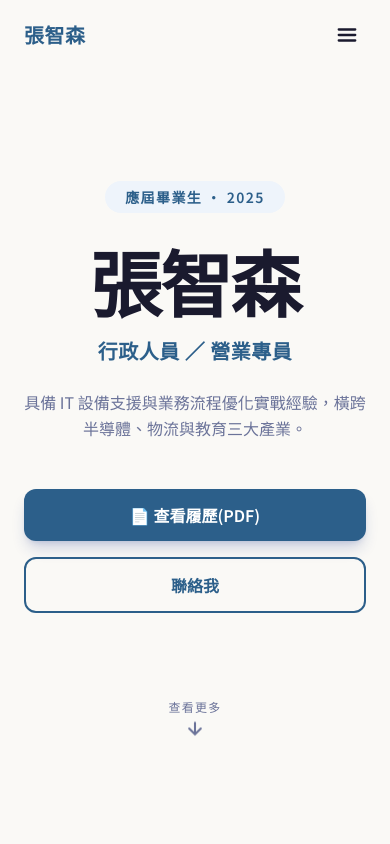
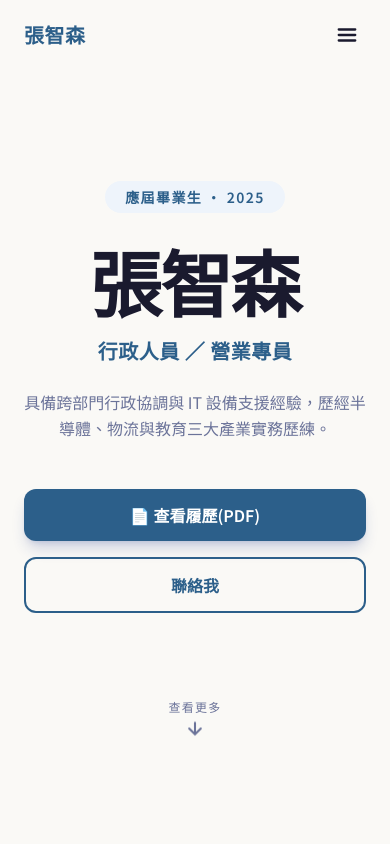
Before and after one commit to win81134679-dot/portfolio, a Next.js app: page / in a window 390 px wide. Shown: the top 844 px of the page. Built offline with nearby package versions, Linux system fonts and the light colour scheme.

Commit message:
feat: 更新首頁副標語為行政協調導向

```diff
--- a/app/layout.tsx
+++ b/app/layout.tsx
@@ -4,7 +4,7 @@ import "./globals.css";
 export const metadata: Metadata = {
   title: "張智森 — 行政人員 ／ 營業專員",
   description:
-    "張智森的個人履歷網站。具備 IT 設備支援與業務流程優化實戰經驗，橫跨半導體、物流與教育三大產業。",
+    "張智森的個人履歷網站。具備跨部門行政協調與 IT 設備支援經驗，歷經半導體、物流與教育三大產業實務歷練。",
   keywords: ["行政人員", "營業專員", "應屆畢業生", "張智森", "履歷"],
   icons: {
     icon: [
--- a/components/HeroSection.tsx
+++ b/components/HeroSection.tsx
@@ -18,8 +18,8 @@ export default function HeroSection() {
         </h2>
 
         <p className="text-base md:text-lg text-[#6B7399] max-w-xl mx-auto mb-12 leading-relaxed">
-          具備 IT 設備支援與業務流程優化實戰經驗，<br className="hidden md:block" />
-          橫跨半導體、物流與教育三大產業。
+          具備跨部門行政協調與 IT 設備支援經驗，<br className="hidden md:block" />
+          歷經半導體、物流與教育三大產業實務歷練。
         </p>
 
         <div className="flex flex-col sm:flex-row gap-4 justify-center mb-20">
```
